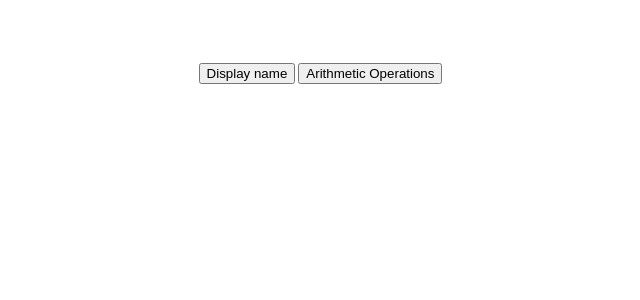
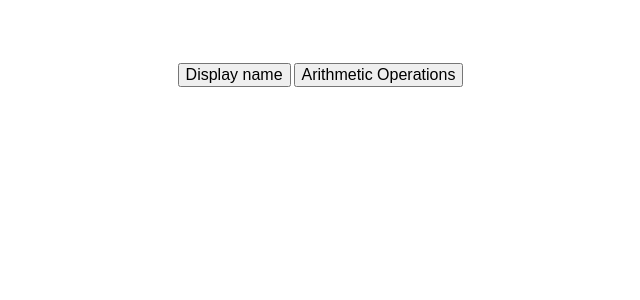
Before and after one commit to sooraj-ngp/Task-VueJS, a Vue app: page /#/ in a window 1280 px wide. Shown: the top 300 px of the page, without its empty margins (321-961 px from the left). Built offline with nearby package versions, Linux system fonts and the light colour scheme.

Commit message:
Modified file structure.

```diff
--- a/src/components/ArithmeticOperations.vue
+++ b/src/components/ArithmeticOperations.vue
@@ -1,4 +1,5 @@
 <template>
+  <div>
     <div class="hello">
       <button @click="display">{{nameClick ? "Cancel" : "Display name"}}</button>
       <button @click="arith">{{arithClick ? "Cancel" : "Arithmetic Operations"}}</button>
@@ -18,6 +19,7 @@
         <p v-if="result>0" class="positive">{{ resultString }} {{ result }}</p>
         <p v-else-if="result<0" class="negative">{{ resultString }} {{ result }}</p>
         <p v-else>{{ resultString }}{{result}}</p>
+      </div>
     </div>
   </div>
 </template>
@@ -69,6 +71,8 @@ export default {
     arith(){
       this.arithClick = !this.arithClick
       this.nameClick = false
+      this.resultString = ''
+      this.result = ''
     }
   }
 }
@@ -100,6 +104,9 @@ button{
 div{
   margin-top: 5%;
 }
+button{
+  font-size: medium;
+}
 .positive{
   color: blue;
 }
--- a/src/views/HomeView.vue
+++ b/src/views/HomeView.vue
@@ -1,21 +1,21 @@
 <template>
   <div class="home">
-    <HelloWorld msg="Hello!"/>
+    <Arithmetic msg="Hello!"/>
   </div>
 </template>
 
 <script>
 // @ is an alias to /src
-import HelloWorld from '@/components/ArithmeticOperations.vue'
+import Arithmetic from '@/components/ArithmeticOperations.vue'
 
 export default {
   name: 'HomeView',
   components: {
-    HelloWorld
+    Arithmetic
   },
   data(){
     return {
-      name: ''
+      // name: ''
     }
   }
 }
```
Lines whose indentation alone changed are shown as unchanged.
